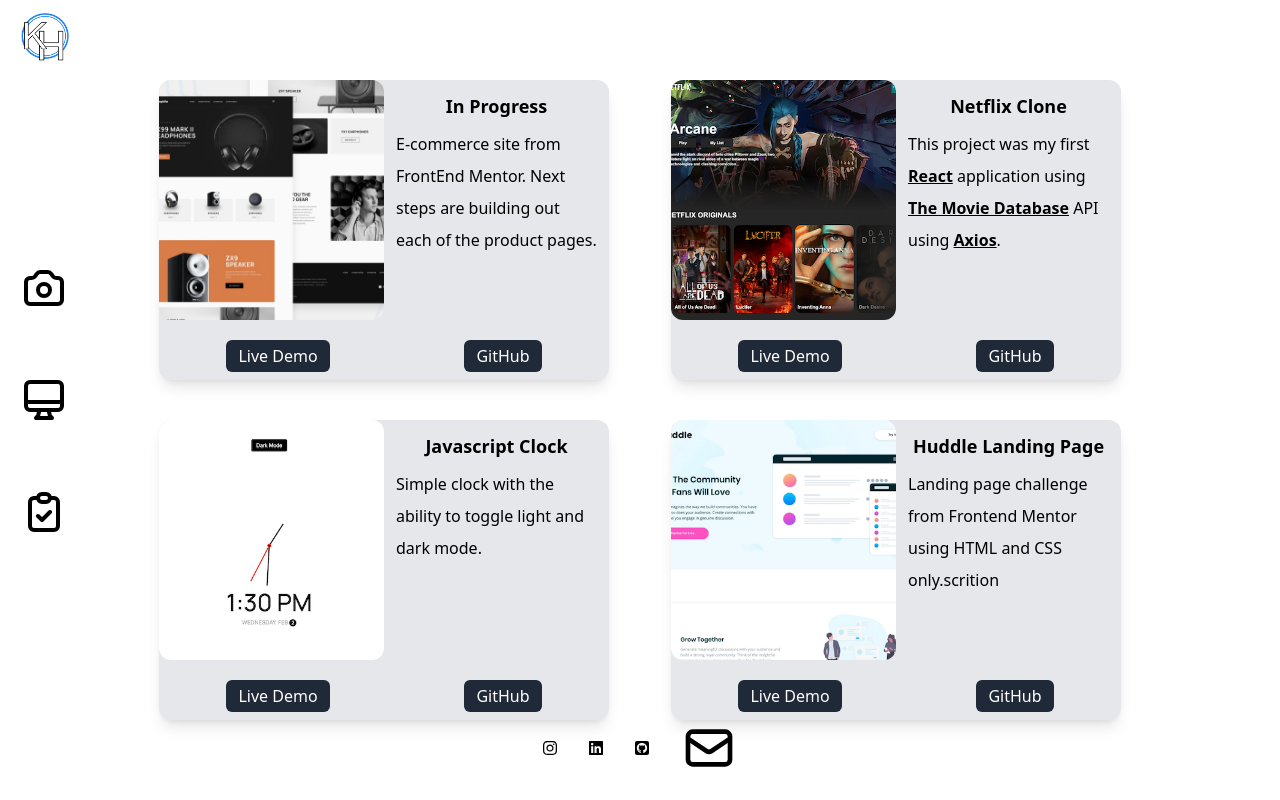
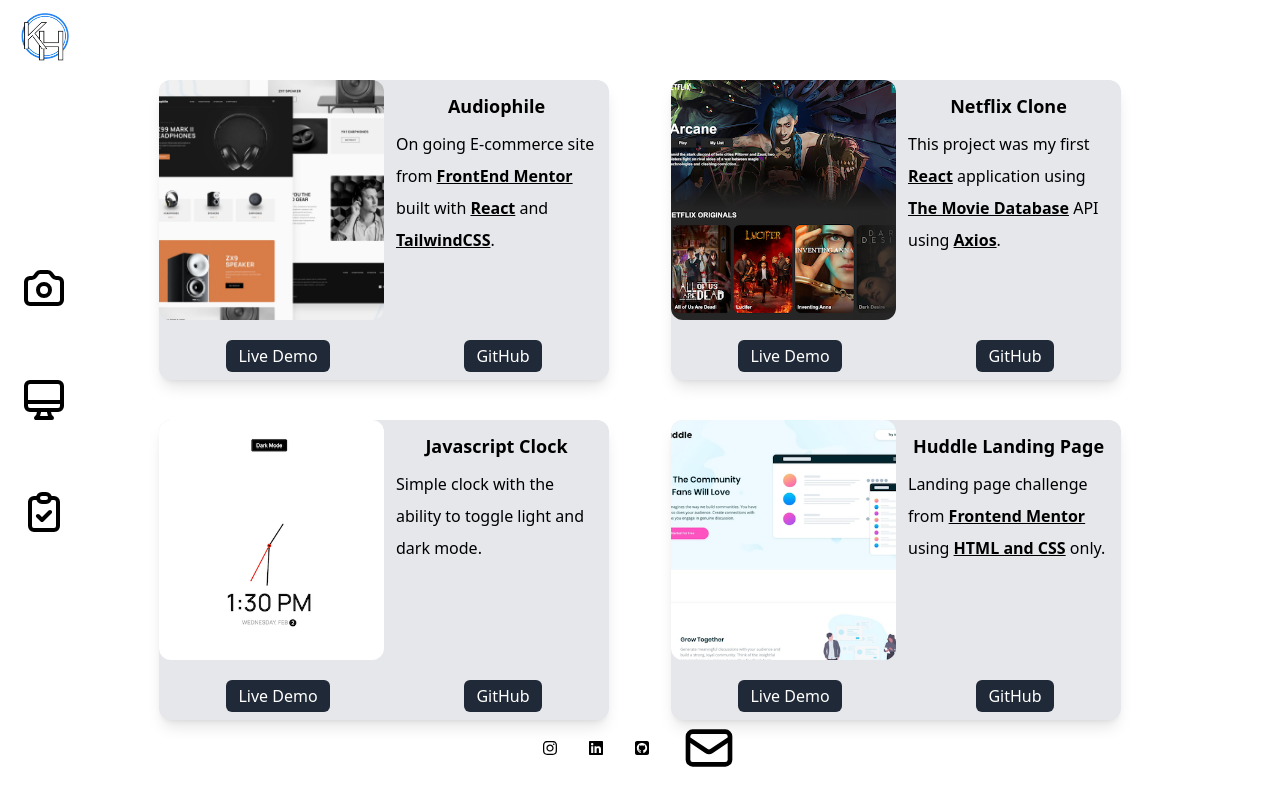
Before and after one commit to kirbyhines/personal-website, a Next.js app: page /webdev in a window 1280 px wide. Built offline with nearby package versions, Linux system fonts and the light colour scheme.

Commit message:
web dev section update

```diff
--- a/pages/webdev.js
+++ b/pages/webdev.js
@@ -29,9 +29,14 @@
       <div className=" flex py-5  w-screen overflow-y-hidden scrollbar-hide overflow-x-scroll lg:w-[80vw] lg:h-[90vh] lg:grid lg:grid-cols-2 lg:place-items-center">
         <ProjectCard
           image={'/web-projects/preview.jpg'}
-          title={'In Progress'}
+          title={'Audiophile'}
           description={
-            'E-commerce site from FrontEnd Mentor. Next steps are building out each of the product pages.'
+            <React.Fragment>
+              On going E-commerce site from{' '}
+              <span className="font-bold underline">FrontEnd Mentor</span> built
+              with <span className="font-bold underline">React</span> and{' '}
+              <span className="font-bold underline">TailwindCSS</span>.
+            </React.Fragment>
           }
           liveCode={'https://kirbyhines.github.io/light-dark-clock/'}
           gitCode={'https://github.com/kirbyhines/light-dark-clock'}
@@ -67,7 +72,11 @@
           image={'/web-projects/huddle.png'}
           title={'Huddle Landing Page'}
           description={
-            'Landing page challenge from Frontend Mentor using HTML and CSS only.scrition'
+            <React.Fragment>
+              Landing page challenge from{' '}
+              <span className="font-bold underline">Frontend Mentor</span> using{' '}
+              <span className="font-bold underline">HTML and CSS</span> only.
+            </React.Fragment>
           }
           liveCode={'https://kirbyhines.github.io/huddle-landing-page/'}
           gitCode={'https://github.com/kirbyhines/huddle-landing-page'}
```
